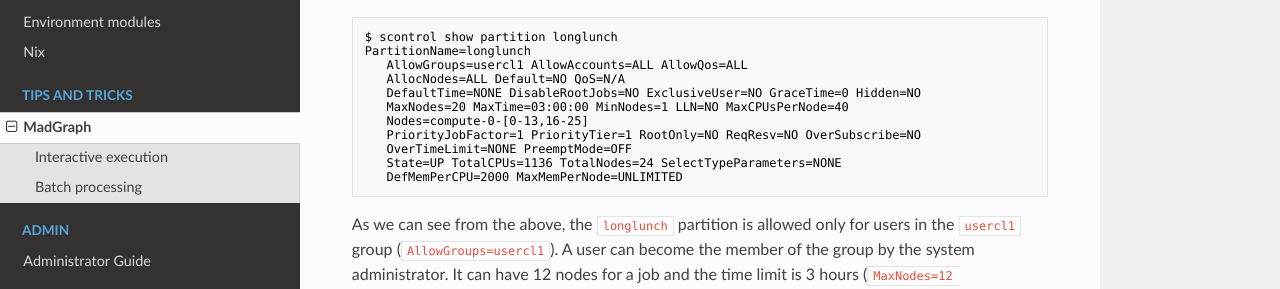
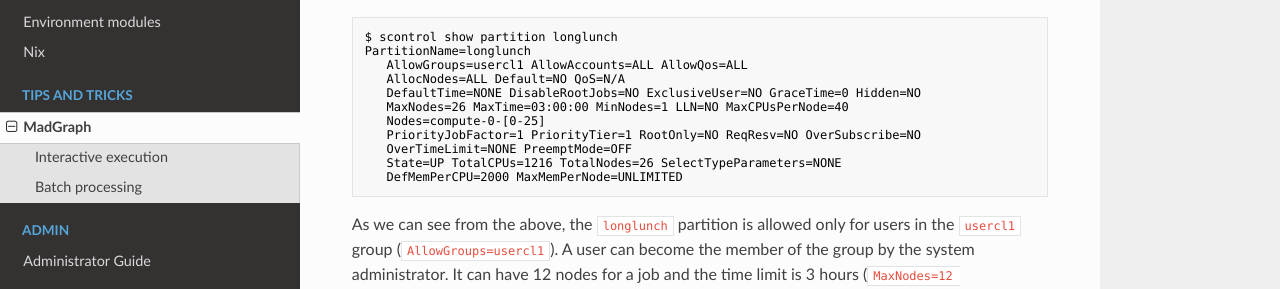
Before and after one commit to cbpark/ptc-cluster, an MkDocs documentation site: the page built from docs/tips-and-tricks/madgraph.md, in a window 1280 px wide and 900 px high, scrolled down 659 px. Shown: the part 230-519 px from the top of the window. Built offline with MkDocs 1.6.1, drawn with Linux system fonts in a browser that asks for light colours; nearby versions of some CDN libraries; old or Windows-style settings are respelled for this version of MkDocs.

Commit message:
Minor modification

````diff
--- a/docs/tips-and-tricks/madgraph.md
+++ b/docs/tips-and-tricks/madgraph.md
@@ -40,11 +40,11 @@ PartitionName=longlunch
    AllowGroups=usercl1 AllowAccounts=ALL AllowQos=ALL
    AllocNodes=ALL Default=NO QoS=N/A
    DefaultTime=NONE DisableRootJobs=NO ExclusiveUser=NO GraceTime=0 Hidden=NO
-   MaxNodes=20 MaxTime=03:00:00 MinNodes=1 LLN=NO MaxCPUsPerNode=40
-   Nodes=compute-0-[0-13,16-25]
+   MaxNodes=26 MaxTime=03:00:00 MinNodes=1 LLN=NO MaxCPUsPerNode=40
+   Nodes=compute-0-[0-25]
    PriorityJobFactor=1 PriorityTier=1 RootOnly=NO ReqResv=NO OverSubscribe=NO
    OverTimeLimit=NONE PreemptMode=OFF
-   State=UP TotalCPUs=1136 TotalNodes=24 SelectTypeParameters=NONE
+   State=UP TotalCPUs=1216 TotalNodes=26 SelectTypeParameters=NONE
    DefMemPerCPU=2000 MaxMemPerNode=UNLIMITED
 ```
 
````
